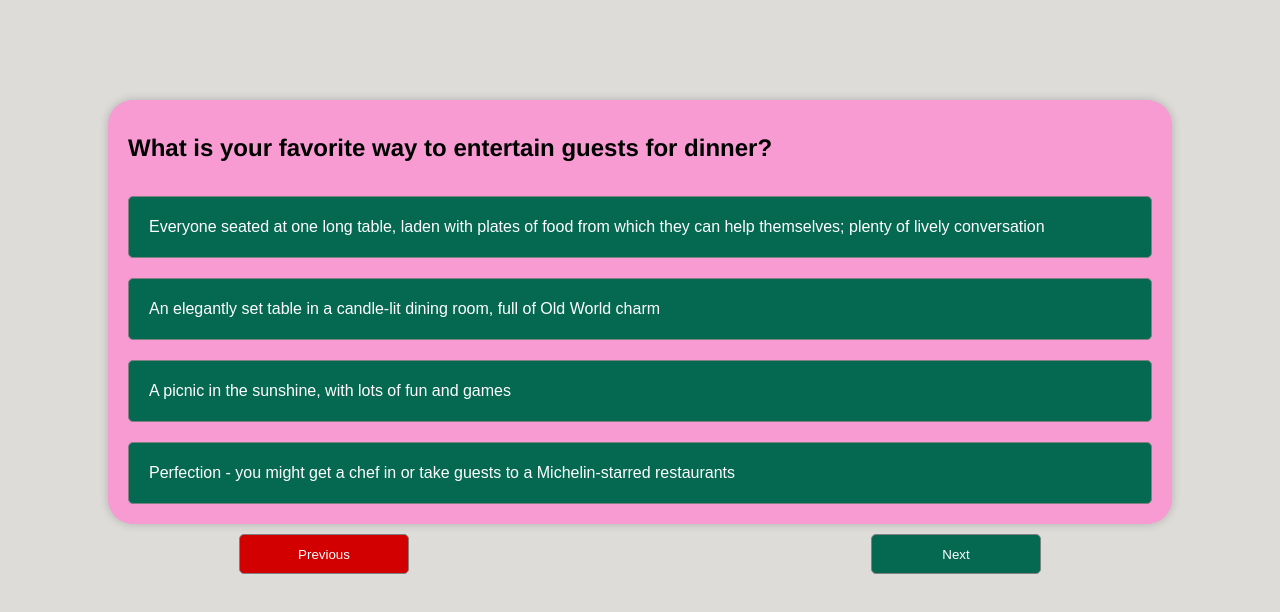
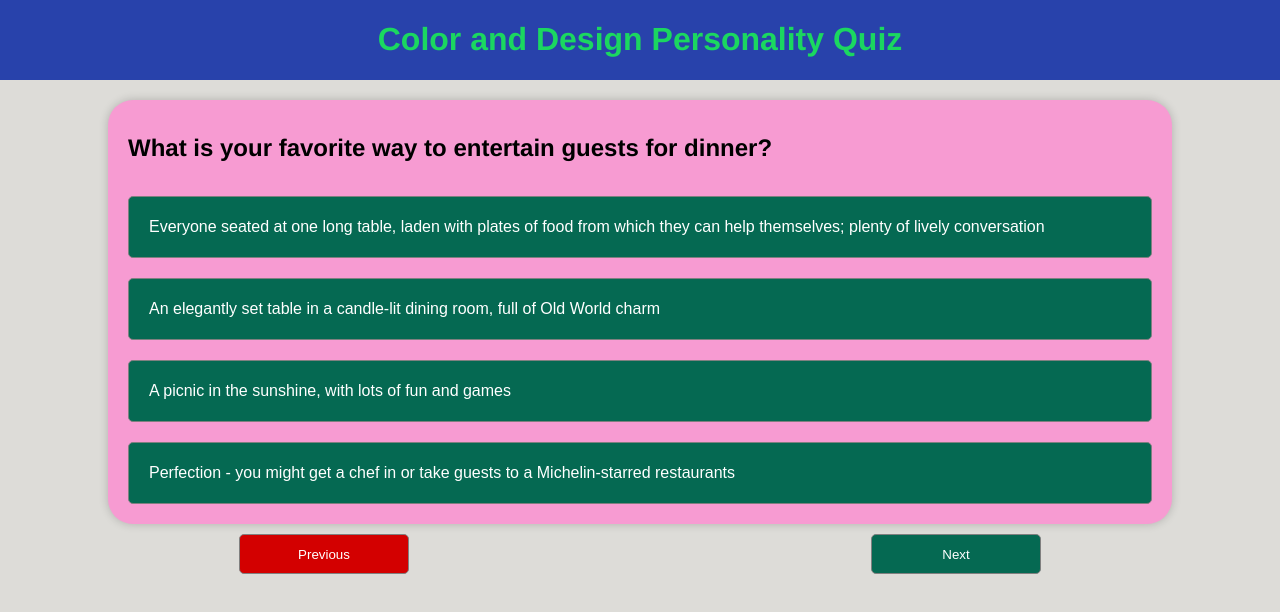
Before and after one commit to TheKamsi/color-and-design-personality-quiz, a plain HTML site: page index.html in a window 1280 px wide. Drawn offline with Linux system fonts and the light colour scheme.

Commit message:
added a header and practiced using position:absolute

```diff
--- a/index.css
+++ b/index.css
@@ -58,3 +58,13 @@ button:hover{
     font-size: 1rem;
     font-weight: lighter;
 }
+
+header{
+    background-color: #2842ab;
+    width: 100%;
+    text-align: center;
+    position: absolute;
+    top: 0;
+    left: 0;
+    color: #1bd760;
+}
--- a/index.html
+++ b/index.html
@@ -7,6 +7,9 @@
     <link rel="stylesheet" href="index.css" />
   </head>
   <body>
+    <header>
+      <h1>Color and Design Personality Quiz</h1>
+    </header>
     <div class="class-container">
       <p id="question-tag">
         What is your favourite way to entertain guests for dinner?
```
